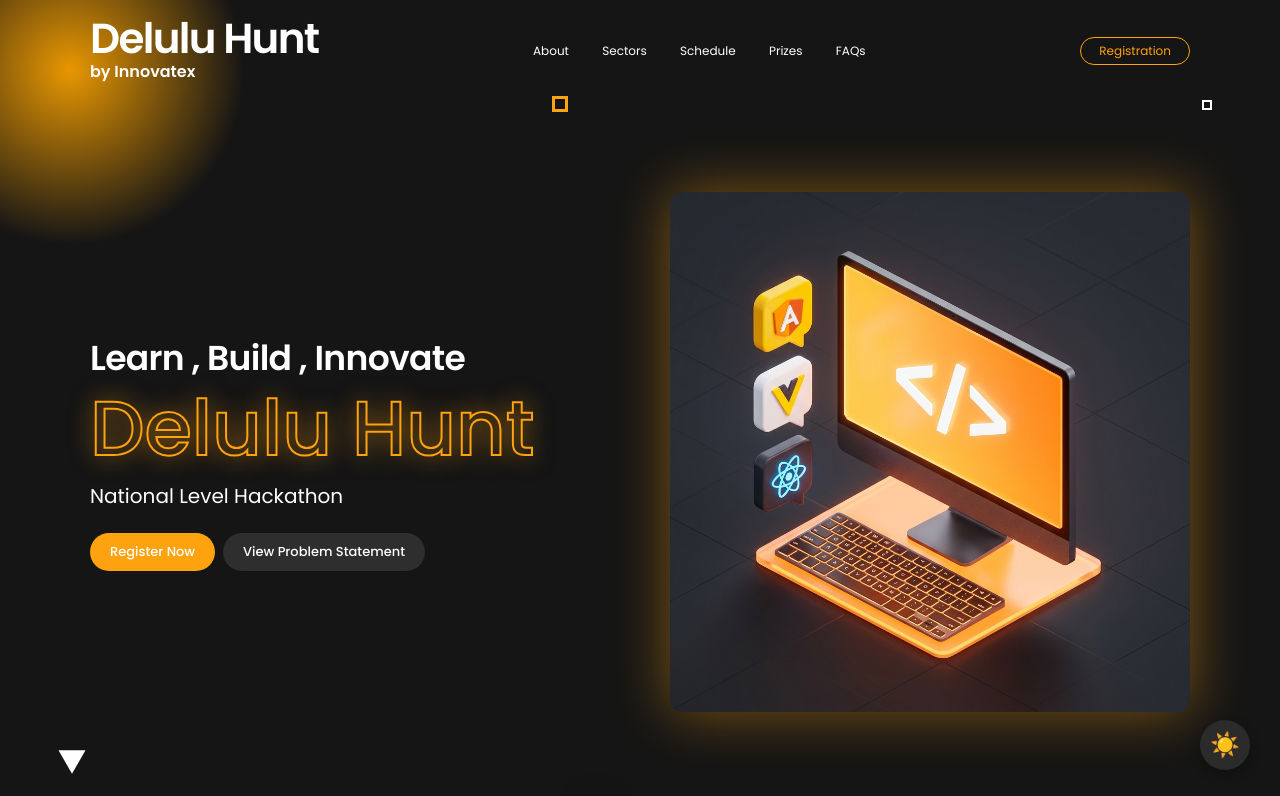
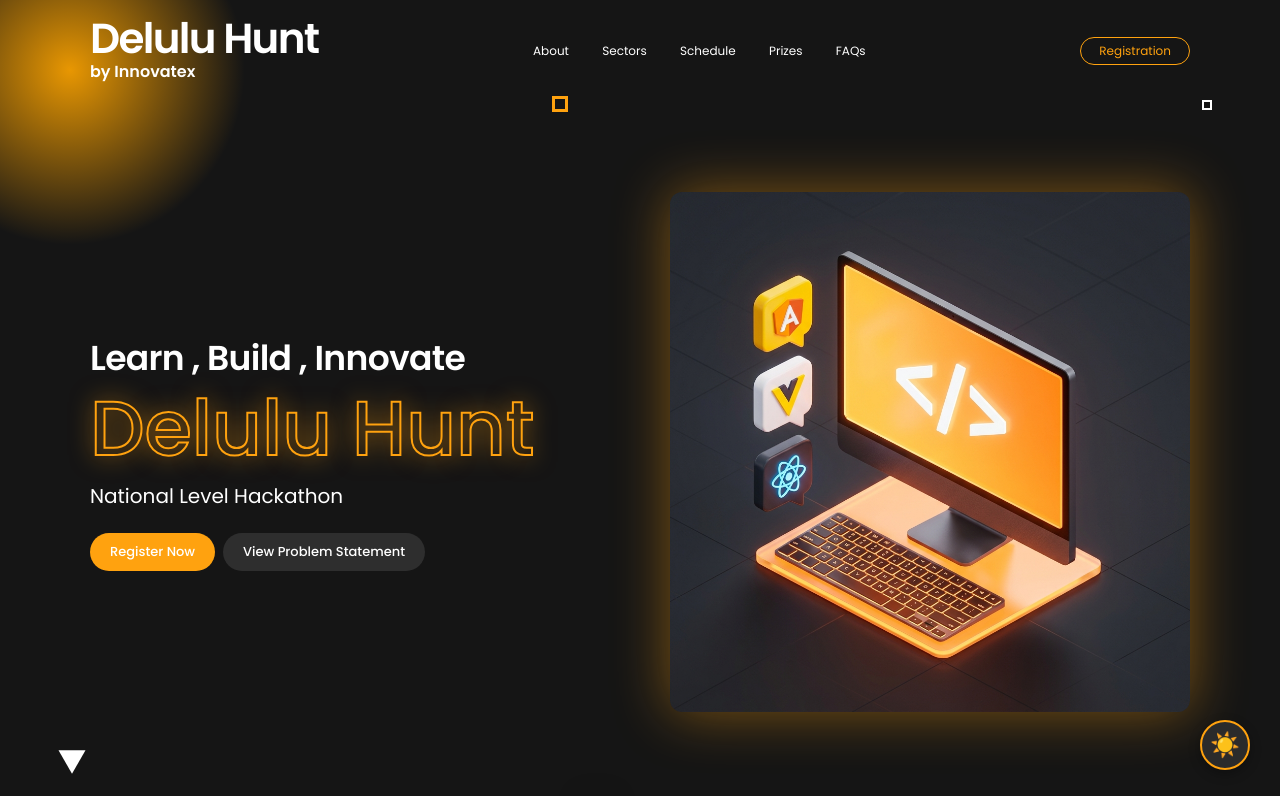
Before and after one commit to SaiSurya2803/deluluhunt, a Next.js app: page / in a window 1280 px wide. Shown: the top 796 px of the page. Built offline with nearby package versions, Linux system fonts and the light colour scheme; no server answers; the database is empty; a web font is replaced by a local one.

Commit message:
Fix: Move ThemeToggle CSS to globals.css to ensure visibility across all pages

```diff
--- a/src/app/globals.css
+++ b/src/app/globals.css
@@ -253,3 +253,30 @@ body.light-theme .card-yellow-glow {
 body.light-theme .card-white-glow {
   background: radial-gradient(circle at 50% 50%, rgba(0,0,0,0.05), transparent 60%), linear-gradient(145deg, #ffffff, #f3f4f6);
 }
+
+/* --- THEME TOGGLE --- */
+.theme-toggle {
+  position: fixed;
+  bottom: 30px;
+  right: 30px;
+  width: 50px;
+  height: 50px;
+  border-radius: 50%;
+  background: var(--card);
+  border: 2px solid var(--primary);
+  color: var(--primary);
+  font-size: 24px;
+  display: grid;
+  place-items: center;
+  cursor: pointer;
+  z-index: 100;
+  box-shadow: 0 4px 12px rgba(0,0,0,0.3);
+  transition: transform 0.2s, background 0.2s;
+}
+.theme-toggle:hover {
+  transform: scale(1.1);
+}
+body.light-theme .theme-toggle {
+  background: #ffffff;
+  box-shadow: 0 4px 12px rgba(0,0,0,0.1);
+}
--- a/src/app/home.css
+++ b/src/app/home.css
@@ -148,28 +148,7 @@ html { scroll-behavior: smooth; }
   .delulu-home .tiles .tl.x { height: 120px; }
 }
 
-/* --- THEME TOGGLE & LIGHT THEME OVERRIDES --- */
-.theme-toggle {
-  position: fixed;
-  bottom: 30px;
-  right: 30px;
-  width: 50px;
-  height: 50px;
-  border-radius: 50%;
-  background: var(--card);
-  border: 2px solid var(--o);
-  color: var(--o);
-  font-size: 24px;
-  display: grid;
-  place-items: center;
-  cursor: pointer;
-  z-index: 100;
-  box-shadow: 0 4px 12px rgba(0,0,0,0.3);
-  transition: transform 0.2s, background 0.2s;
-}
-.theme-toggle:hover {
-  transform: scale(1.1);
-}
+/* LIGHT THEME OVERRIDES */
 
 .light-theme .delulu-home {
   --bg: #ffffff;
@@ -178,10 +157,7 @@ html { scroll-behavior: smooth; }
   color: #151515;
 }
 
-.light-theme .delulu-home .theme-toggle {
-  background: #ffffff;
-  box-shadow: 0 4px 12px rgba(0,0,0,0.1);
-}
+
 
 .light-theme .delulu-home .r p,
 .light-theme .delulu-home .about p,
```
